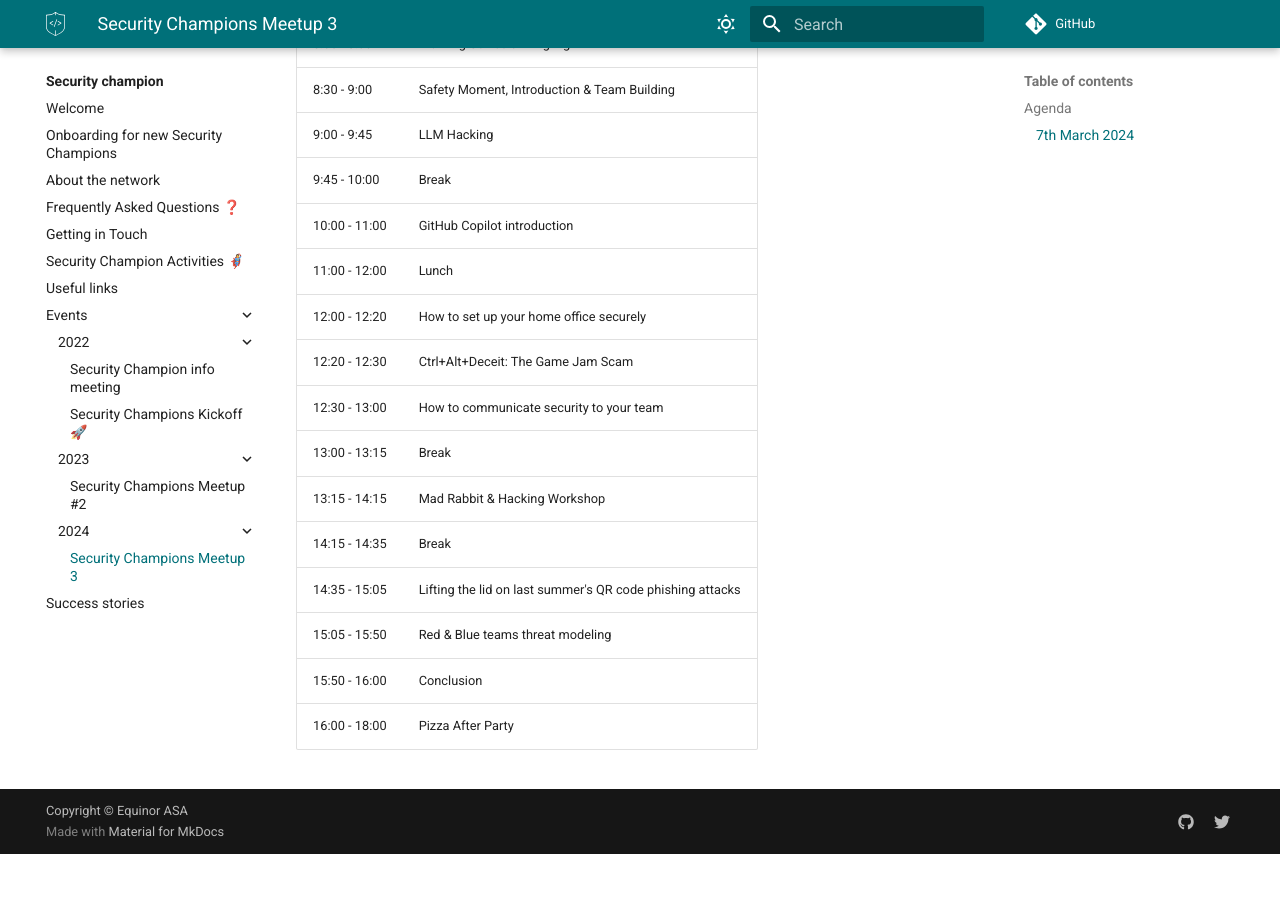
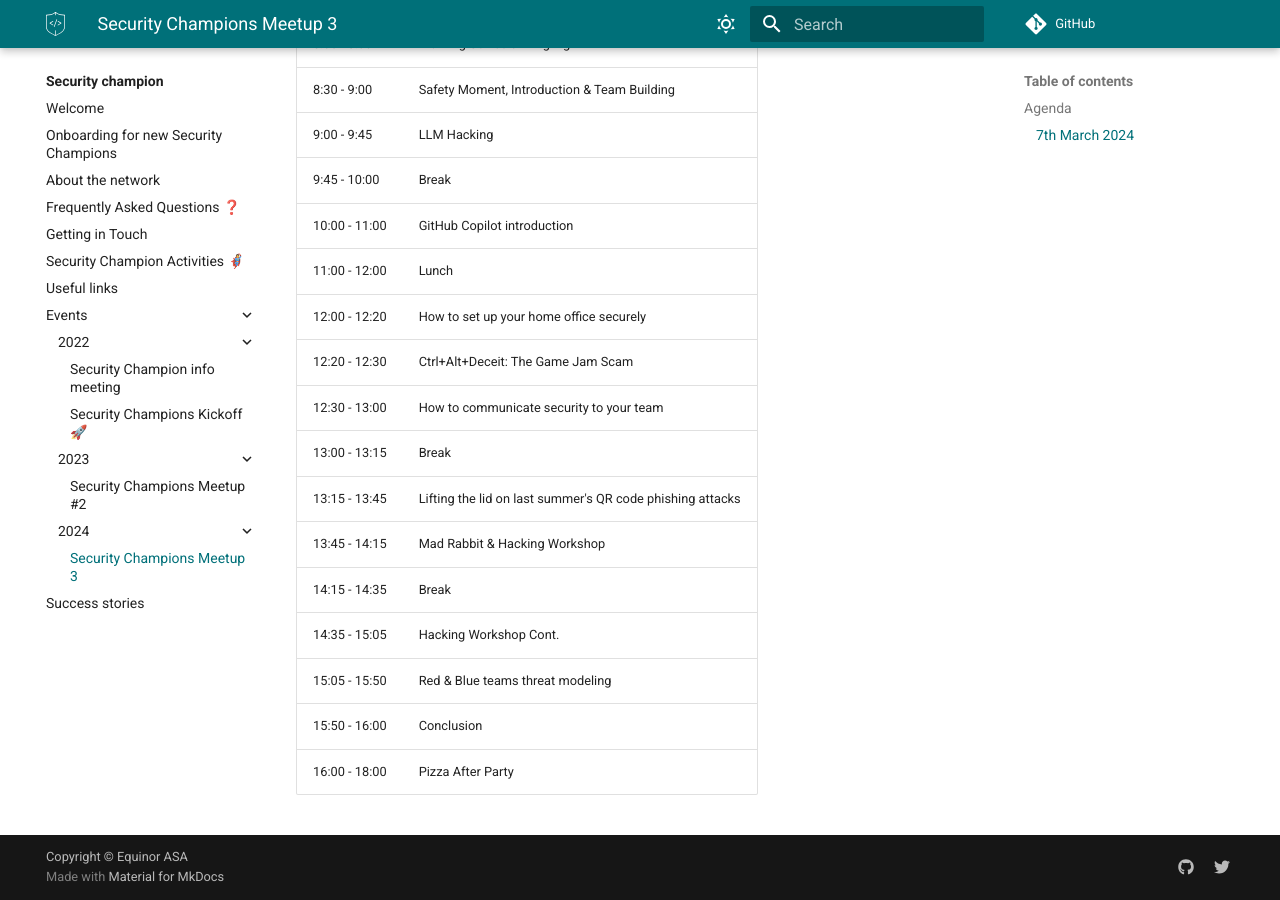
Before and after one commit to equinor/appsec, an MkDocs documentation site: the page built from docs/security-champion/events/2024/1-sc-meetup-3.md, in a window 1280 px wide and 900 px high, scrolled down 519 px. Built offline with MkDocs 1.6.1 and Material for MkDocs 9.7.7, drawn with Linux system fonts in a browser that asks for light colours; some web fonts are replaced; comment, search, counter and statistics services are not loaded; before the commit the page ends 1373 px from its top, so only the background shows below that.

Commit message:
docs(meetup#3): update agenda for CDC presentations (#127)

```diff
--- a/docs/security-champion/events/2024/1-sc-meetup-3.md
+++ b/docs/security-champion/events/2024/1-sc-meetup-3.md
@@ -22,9 +22,10 @@ We will have cool merch and prizes to hand out. You will not want to miss it.
 | 12:20 - 12:30 | Ctrl+Alt+Deceit: The Game Jam Scam |
 | 12:30 - 13:00 | How to communicate security to your team |
 | 13:00 - 13:15 | Break |
-| 13:15 - 14:15 | Mad Rabbit & Hacking Workshop |
+| 13:15 - 13:45 | Lifting the lid on last summer's QR code phishing attacks |
+| 13:45 - 14:15 | Mad Rabbit & Hacking Workshop |
 | 14:15 - 14:35 | Break |
-| 14:35 - 15:05 | Lifting the lid on last summer's QR code phishing attacks |
+| 14:35 - 15:05 | Hacking Workshop Cont. |
 | 15:05 - 15:50 | Red & Blue teams threat modeling |
 | 15:50 - 16:00 | Conclusion |
 | 16:00 - 18:00 | Pizza After Party |
```
